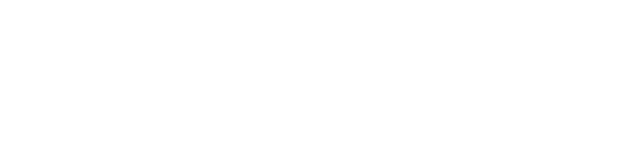
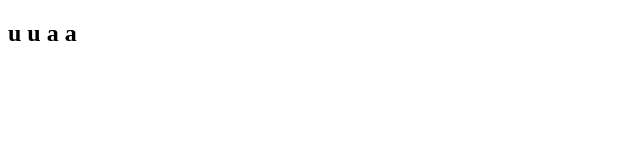
Before and after one commit to lukosevic/demo_git, a plain HTML site: page index.html in a window 1280 px wide. Shown: the full height of the page, 0-640 px from the left. Drawn offline with Linux system fonts and the light colour scheme.

Commit message:
Create index.html header

```diff
--- a/index.html
+++ b/index.html
@@ -5,6 +5,8 @@
     <title>Demo Git</title>
 </head>
 <body>
-
+<header>
+    <h2>u u a a</h2>
+    </header>
 </body>
 </html>
```
